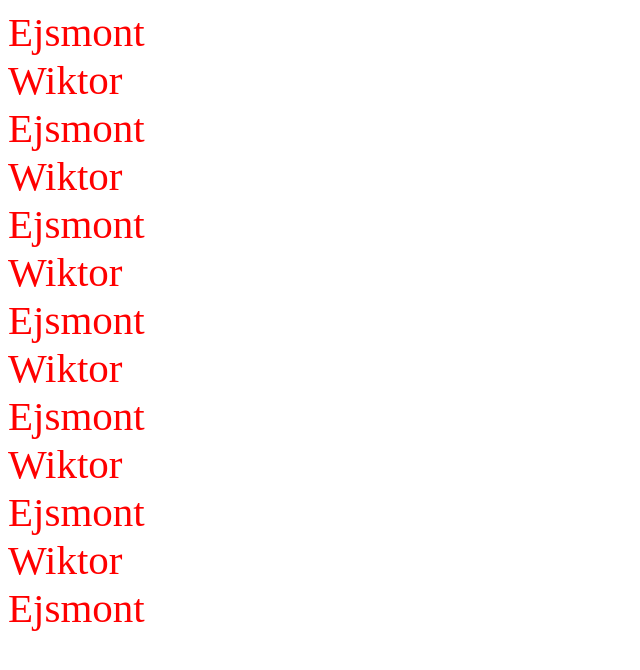
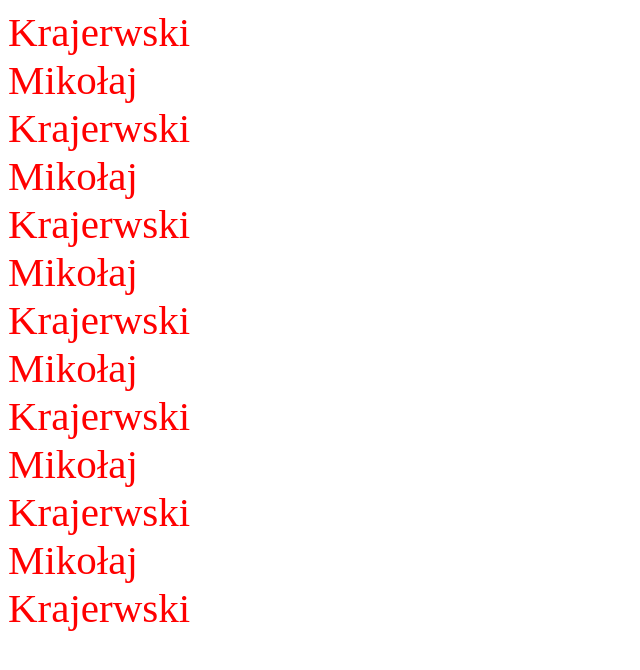
Before and after one commit to mikolaj9898/repozys2, a plain HTML site: page z44w_Kraj.html in a window 1280 px wide. Shown: the whole page, without its empty margins (0-640 px from the left). Drawn offline with Linux system fonts and the light colour scheme.

Commit message:
Update z44w_Kraj.html

```diff
--- a/z44w_Kraj.html
+++ b/z44w_Kraj.html
@@ -5,9 +5,9 @@
     for(i=1;i<=13;i++)
     {
         if(i%2==0)
-    document.write("Wiktor <br>");
+    document.write("Mikołaj <br>");
         else
-        document.write("Ejsmont <br>");
+        document.write("Krajerwski <br>");
     }
     </script>
 </div>
```
